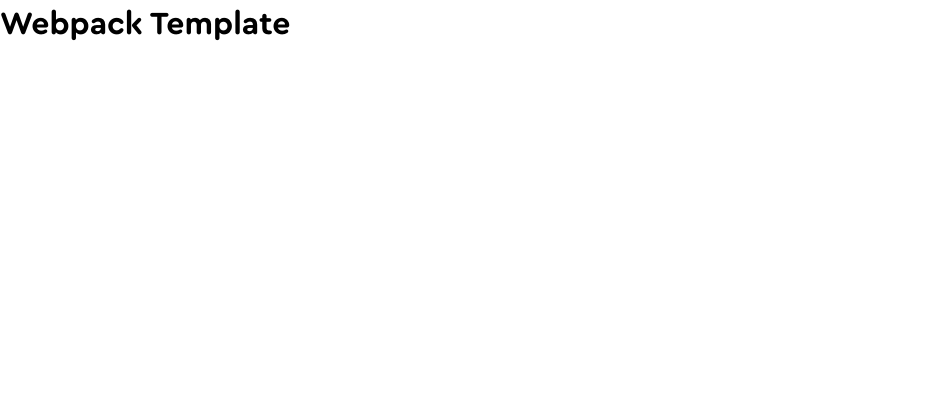
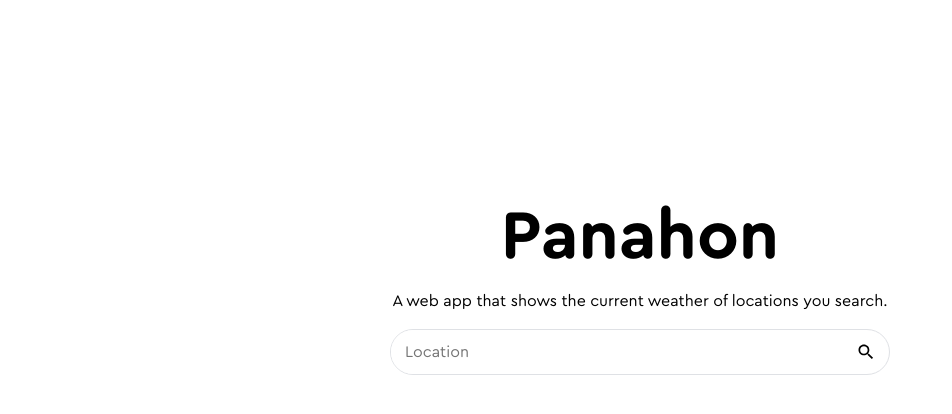
Before and after one commit to zen-pb/weather, a website built with webpack: page src/template.html in a window 1280 px wide. Shown: the whole page, without its empty margins (0-952 px from the left). Built offline with nearby package versions, Linux system fonts and the light colour scheme.

Commit message:
Add more parts to the structure

```diff
--- a/src/template.html
+++ b/src/template.html
@@ -3,10 +3,23 @@
   <head>
     <meta charset="UTF-8" />
     <meta name="viewport" content="width=device-width, initial-scale=1.0" />
-    <title>Webpack Template</title>
+    <title>Panahon</title>
   </head>
   <body>
-    <h1>Webpack Template</h1>
-    <div id="content"></div>
+    <div class="container">
+      <div class="text">
+        <h1 class="title">Panahon</h1>
+        <p class="description">
+          A web app that shows the current weather of locations you search.
+        </p>
+      </div>
+
+      <div class="search">
+        <input type="text" placeholder="Location" />
+        <img src="./assets/images/search.svg" alt="Search Icon" />
+      </div>
+
+      <div id="content"></div>
+    </div>
   </body>
 </html>
```
